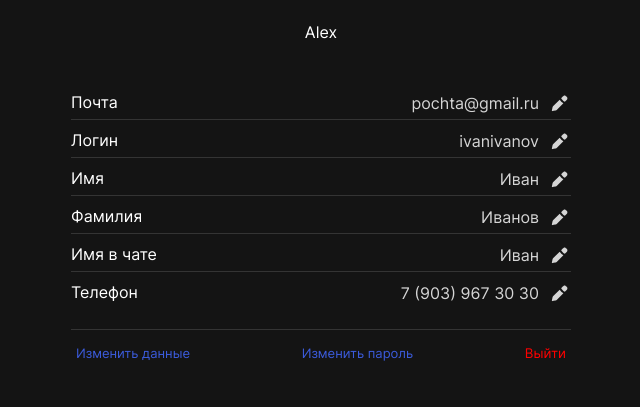
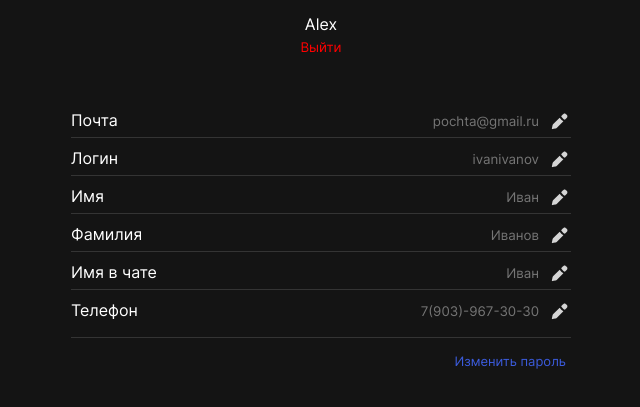
Before and after one commit to semochkinalex/middle.messenger.praktikum.yandex, a website built with Parcel: page index.html in a window 1280 px wide. Shown: the part 279-686 px from the top of the page, without its empty margins (319-959 px from the left). Built offline with nearby package versions, Linux system fonts and the light colour scheme.

Commit message:
updated edit profile

```diff
--- a/src/components/edit-input/edit-input.module.css
+++ b/src/components/edit-input/edit-input.module.css
@@ -18,7 +18,13 @@
     color: white;
 }
 .currentValue {
+    background-color: transparent;
+    padding: 0;
+    margin: 0;
+    outline: none;
+    border: none;
     color: #D5D5D5;
+    text-align: right;
 }
 
 .group {
--- a/src/components/edit-input/edit-input.tmpl.js
+++ b/src/components/edit-input/edit-input.tmpl.js
@@ -4,7 +4,7 @@ export default `
     <fieldset class="${styles.fieldset}">
         <p class="${styles.name}">{{name}}</p>
         <div class="${styles.group}">
-            <p class="${styles.currentValue}">{{currentValue}}</p>
+            <input class="${styles.currentValue}" placeholder={{currentValue}}>
             <button class="${styles.edit}"></button>
         </div>
     </fieldset>
--- a/src/pages/profile/profile.module.css
+++ b/src/pages/profile/profile.module.css
@@ -28,11 +28,11 @@
     gap: 10px;
 }
 
-.buttons {
+.links {
     border-top: 1px solid #343434;
     display: flex;
-    justify-content: space-between;
-    margin-top: 10px;
+    justify-content: flex-end;
+    /* margin-top: 10px; */
     padding: 10px 0;
 }
 
@@ -52,10 +52,12 @@
 .exit {
     color: #FF0000;
     border: none;
+    width: 100%;
     outline: none;
     padding: 5px;
     background-color: transparent;
     transition: all .2s ease-in-out;
+    text-align: center;
 }
 
 .exit:hover {
--- a/src/pages/profile/profile.tmpl.js
+++ b/src/pages/profile/profile.tmpl.js
@@ -3,6 +3,7 @@ export default `
         <div class={{styles.credentials}}>
             <img class={{styles.avatar}} alt="{{first_name}} avatar" src="https://i.natgeofe.com/n/4f5aaece-3300-41a4-b2a8-ed2708a0a27c/domestic-dog_thumb_3x2.jpg" />
             <p class={{styles.name}}>{{first_name}}</p>
+            <button class={{styles.exit}}>Выйти</button>
         </div>
         <form class={{styles.form}}>
             {{> edit name="Почта" currentValue="pochta@gmail.ru" }}
@@ -10,11 +11,9 @@ export default `
             {{> edit name="Имя" currentValue="Иван" }}
             {{> edit name="Фамилия" currentValue="Иванов" }}
             {{> edit name="Имя в чате" currentValue="Иван" }}
-            {{> edit name="Телефон" currentValue="7 (903) 967 30 30" }}
-            <div class={{styles.buttons}}>
-                <a class={{styles.link}}>Изменить данные</a>
+            {{> edit name="Телефон" currentValue="7(903)-967-30-30" }}
+            <div class={{styles.links}}>
                 <a class={{styles.link}}>Изменить пароль</a>
-                <button class={{styles.exit}}>Выйти</button>
             </div>
         </form>
     </main>
```
Also changed, not shown: 4 other files.
